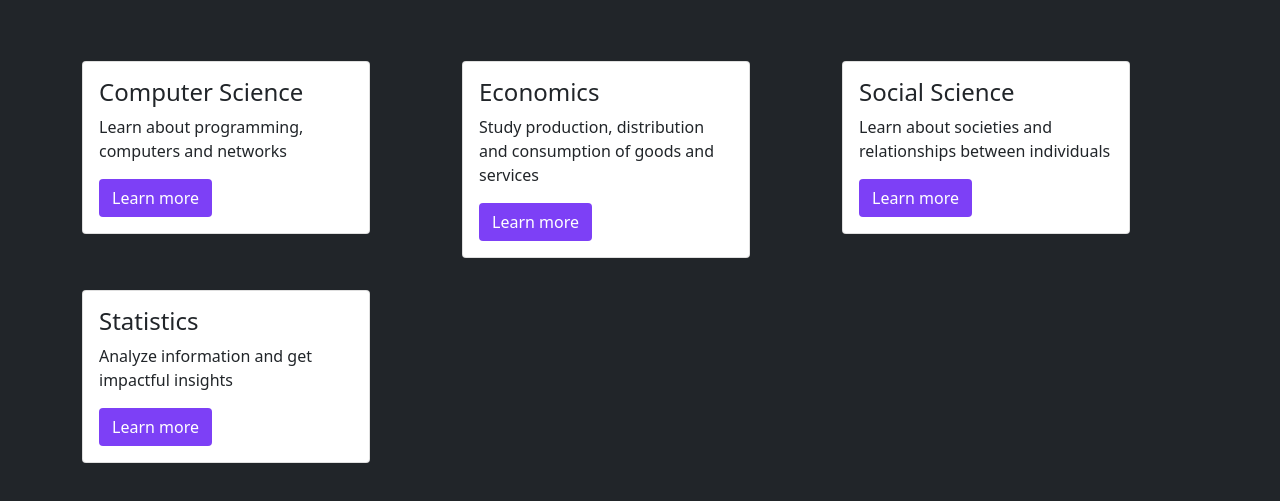
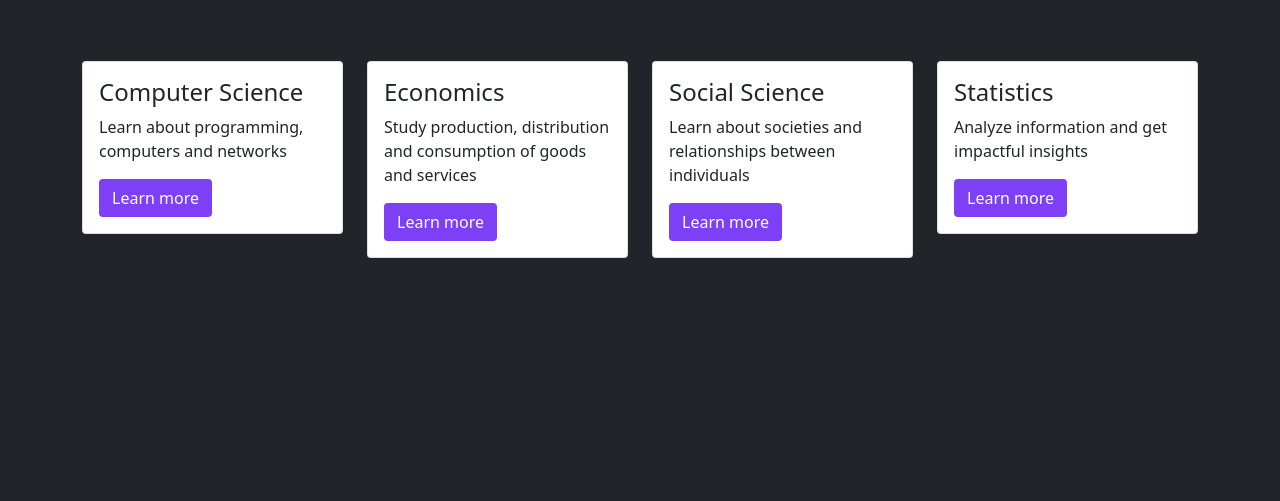
Before and after one commit to carlogrigionisw/carlogrigionisw.github.io, a plain HTML site: page index.html in a window 1280 px wide. Shown: the part 205-706 px from the top of the page. Drawn offline with nearby package versions, Linux system fonts and the light colour scheme.

Commit message:
auto dimension

```diff
--- a/index.html
+++ b/index.html
@@ -44,7 +44,7 @@
     <div class = "container text-center lead" style = "color: #FFFFFF">Choose an area you are interested in</div>
 </div>
 
-<div class = "container my-5" id="demo">
+<div class = "container my-5 text-centered" id="demo">
     <!--<button id = "ciao" type="button" onclick="loadDoc()">Load Courses</button>-->
     <div class = "card-deck gap2 bg-dark" id="area-deck"></div>
     <div class="row">
@@ -86,7 +86,7 @@
             col.className = 'col';
             let info_card = document.createElement('div');
             info_card.className = "card my-3";
-            info_card.style.width = "18rem";
+            info_card.style.width = "auto";
             let content = document.createElement('div');
             content.className = "card-body";
             let card_title = document.createElement('h4');
```
